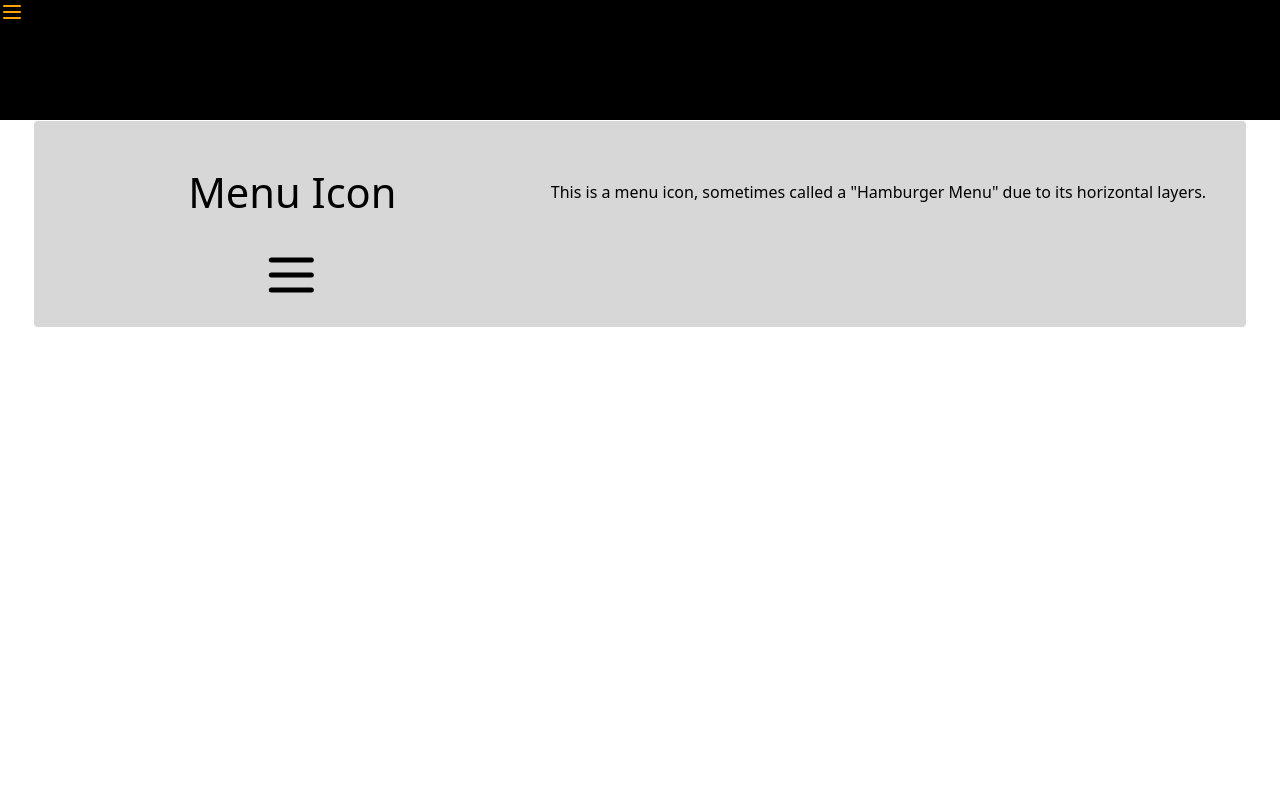
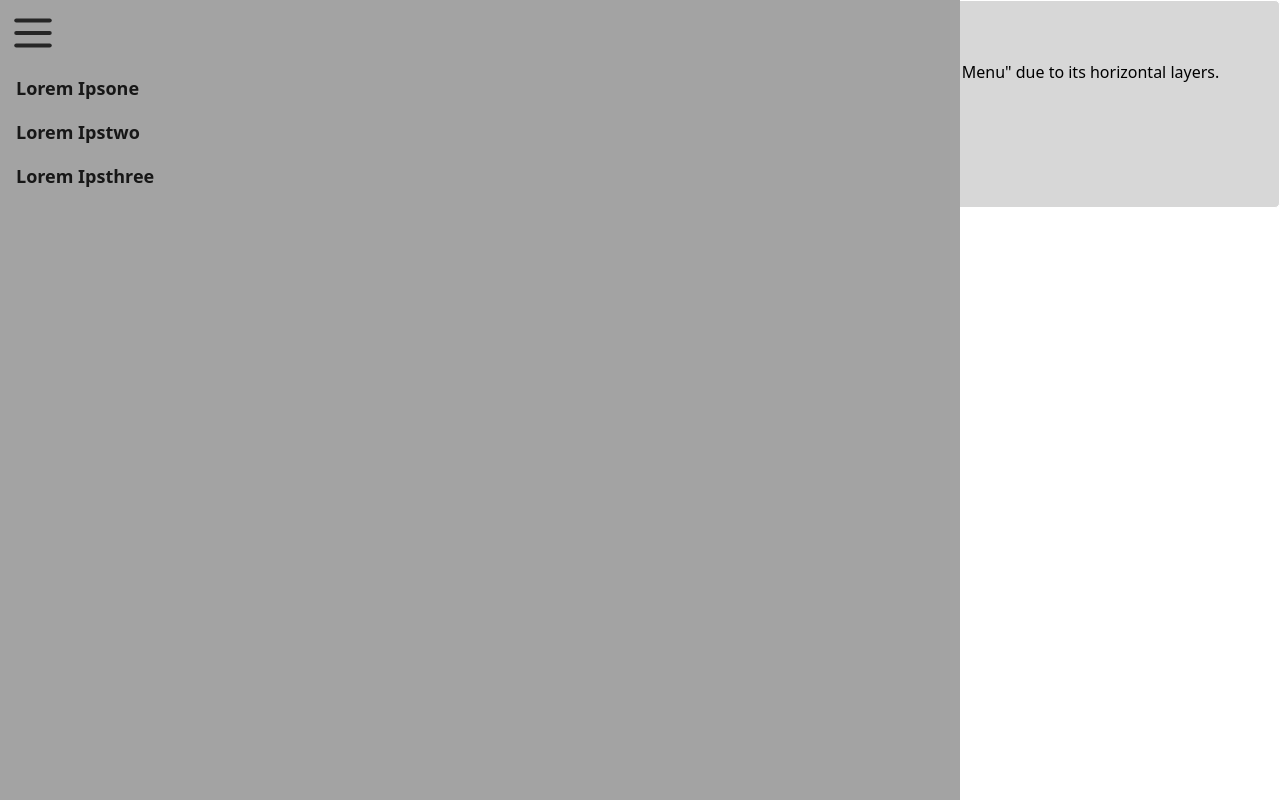
Before and after one commit to j-cleme/capstone_teaching-tech-lit, a Vue app: page / in a window 1280 px wide. Both pictures are taken after a click on the icon 12 px from the left and 12 px from the top of the page. Built offline with nearby package versions, Linux system fonts and the light colour scheme.

Commit message:
rename drawer to Nav
putting all the navigation in here, just make different layouts for screen sizes

```diff
--- a/src/App.vue
+++ b/src/App.vue
@@ -1,7 +1,7 @@
 <script setup>
 import TeachingContainer from "./components/TeachingContainer.vue";
-import Drawer from "./components/drawer.vue";
 import { Menu } from "lucide-vue-next";
+import Nav from "./components/Nav.vue";
 </script>
 
 <script>
@@ -22,16 +22,12 @@ export default {
 </script>
 
 <template>
-  <div class="container">
-    <div class="row">
-      <Drawer class="col-1"/>
-  <main class="col-10 flex justify-center">
+  <Nav />
+  <main class="flex flex-col justify-center">
     <TeachingContainer :title="sections[0].title" :text-content="sections[0].textContent">
       <template>
         <Menu />
       </template>
     </TeachingContainer>
   </main>
-    </div>
-  </div>
 </template>
--- /dev/null
+++ b/src/components/Nav.vue
@@ -0,0 +1,43 @@
+<script setup>
+import { Menu } from 'lucide-vue-next';
+</script>
+
+<script>
+export default {
+  data() {
+    return { navOpen: false }
+  },
+  methods: {
+    toggleNav() {
+      let sidenav = document.getElementById('sidenav');
+      if (this.$data.navOpen === true) {
+        this.$data.navOpen = false;
+        console.log("set navOpen to false")
+      } else if (this.$data.navOpen === false) {
+        this.$data.navOpen = true;
+        console.log("set navOpen to true")
+      }
+    },
+  }
+}
+</script>
+
+<template>
+  <nav
+    class="bg-neutral-400 grid grid-cols-1 grid-flow-row auto-rows-max justify-around h-screen duration-100 absolute z-10"
+    :class="[navOpen ? 'w-3/4' : 'w-0']" id="sidenav">
+    <Menu :size="50" @click="toggleNav()" class="mx-2 my-2 md:hover:rotate-90 duration-75 text-neutral-800" />
+    <a class="px-4 py-2 text-lg font-semibold text-neutral-900 duration-100" :class="[navOpen ? '' : 'hidden']"
+      href="#">Lorem
+      Ipsone</a>
+    <a class="px-4 py-2 text-lg font-semibold text-neutral-900 duration-100" :class="[navOpen ? '' : 'hidden']"
+      href="#">Lorem
+      Ipstwo</a>
+    <a class="px-4 py-2 text-lg font-semibold text-neutral-900 duration-100" :class="[navOpen ? '' : 'hidden']"
+      href="#">Lorem
+      Ipsthree</a>
+    <!-- TODO please dont type all these out manually lol -->
+    <!-- could use pug, or make another component specifically for this link, but honestly if we are just making this list once thats too much effort -->
+    <!-- ez emmet ebbreviation: a.px-5.py-2.text-lg.font-semibold.text-neutral-900 -->
+  </nav>
+</template>
--- a/src/components/drawer.vue
+++ /dev/null
@@ -1,63 +0,0 @@
-<script setup>
-import { Menu } from 'lucide-vue-next';
-</script>
-
-<script>
-export default {
-  data() {
-    return { navOpen: false }
-  },
-  methods: {
-    toggleNav() {
-      let sidenav = document.getElementById('sidenav');
-      if (this.$data.navOpen === true) {
-        this.$data.navOpen = false;
-      }
-      if (this.$data.navOpen === false) {
-        this.$data.navOpen = true;
-      }
-    },
-  }
-}
-</script>
-
-<template>
-  <nav class="columns-1 bg-black">
-    <Menu @click="toggleNav()" color="orange" />
-    <ul class="drawer-container" :class="{ '-translate-x-full': navOpen }" id="sidenav">
-      <li><a href="#">Lorem Ipsum</a></li>
-      <li><a href="#">Lorem Ipsum</a></li>
-      <li><a href="#">Lorem Ipsum</a></li>
-      <li><a href="#">Lorem Ipsum</a></li>
-    </ul>
-  </nav>
-</template>
-
-<style scoped>
-/* .drawer-container {
-    margin: 0;
-    margin-top: 2rem;
-    padding: 0;
-    top: 0;
-    left: 0;
-    height: 100%;
-    z-index: 1;
-    position: fixed;
-    background-color: #111;
-    width: 200px;
-    transform: translateX(-200px);
-    transition: 0.5s;
-} */
-
-/* .drawer-container li {
-  text-decoration: none;
-  display: block;
-  padding: 15px;
-  color: white;
-} */
-
-
-/* .drawer-container a:hover {
-  background-color: #F76902;
-} */
-</style>
```
